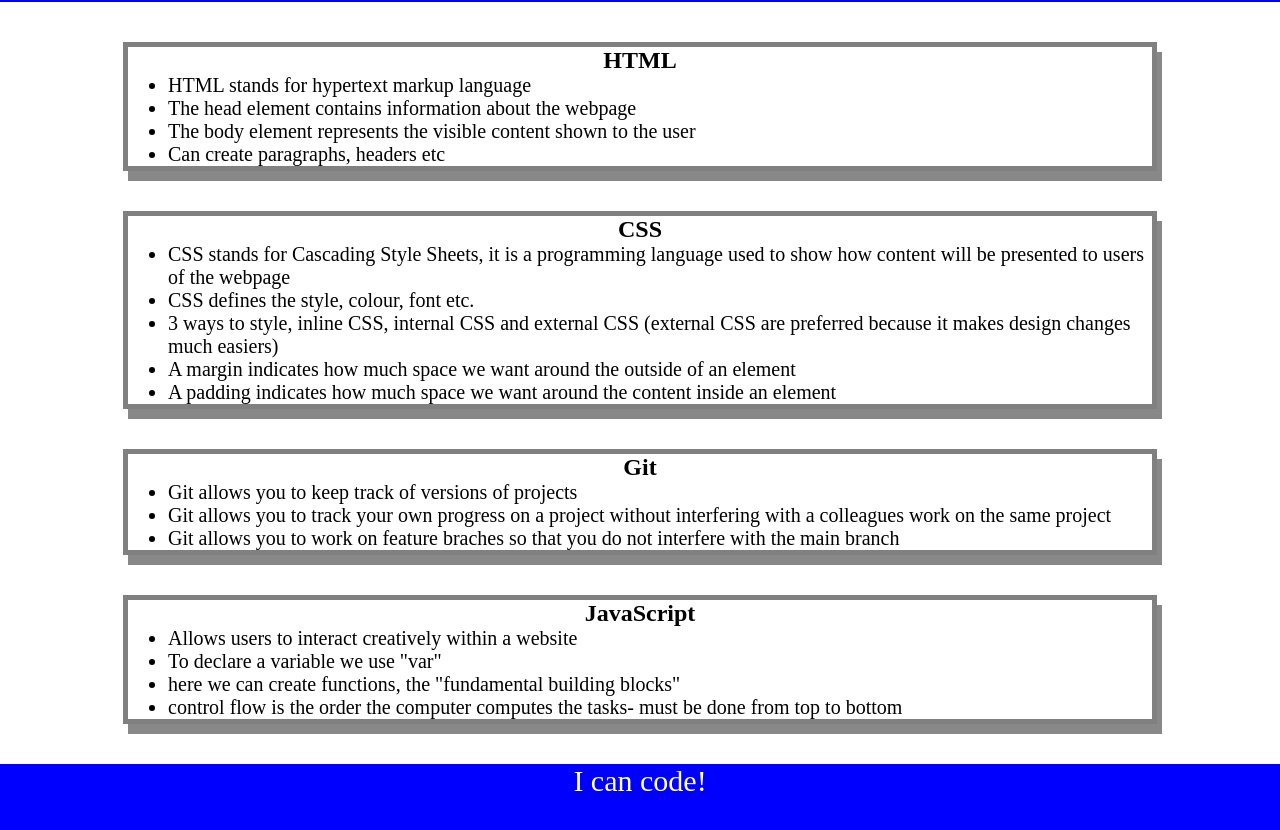
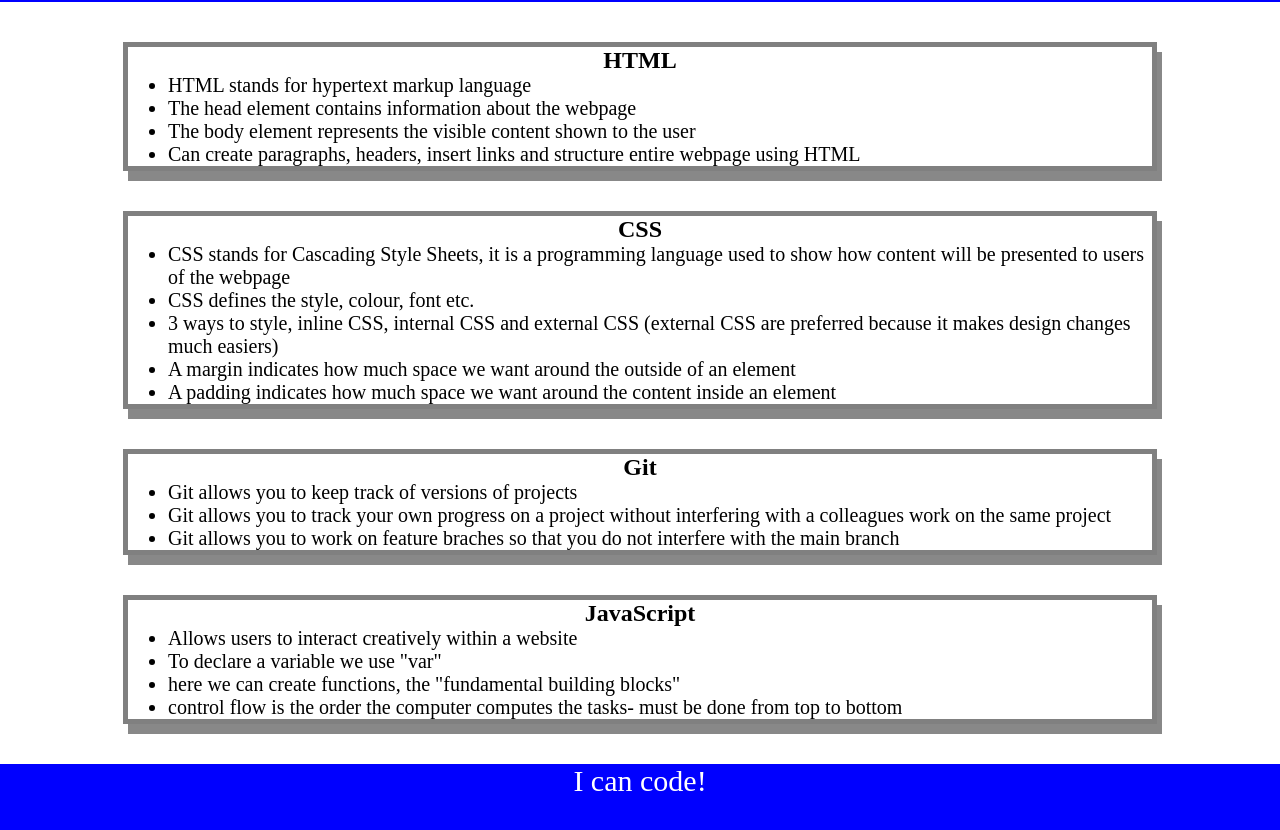
Before and after one commit to keiraS1/prework-study-guide, a plain HTML site: page index.html in a window 1280 px wide. Shown: the part 118-948 px from the top of the page. Drawn offline with Linux system fonts and the light colour scheme.

Commit message:
edited text under HTML

```diff
--- a/index.html
+++ b/index.html
@@ -20,7 +20,7 @@
           <li>HTML stands for hypertext markup language</li>
           <li>The head element contains information about the webpage</li>
           <li>The body element represents the visible content shown to the user</li>
-          <li>Can create paragraphs, headers etc</li>
+          <li>Can create paragraphs, headers, insert links and structure entire webpage using HTML</li>
         </ul>
       </section>
       <section class="card" id="css-section">
```
